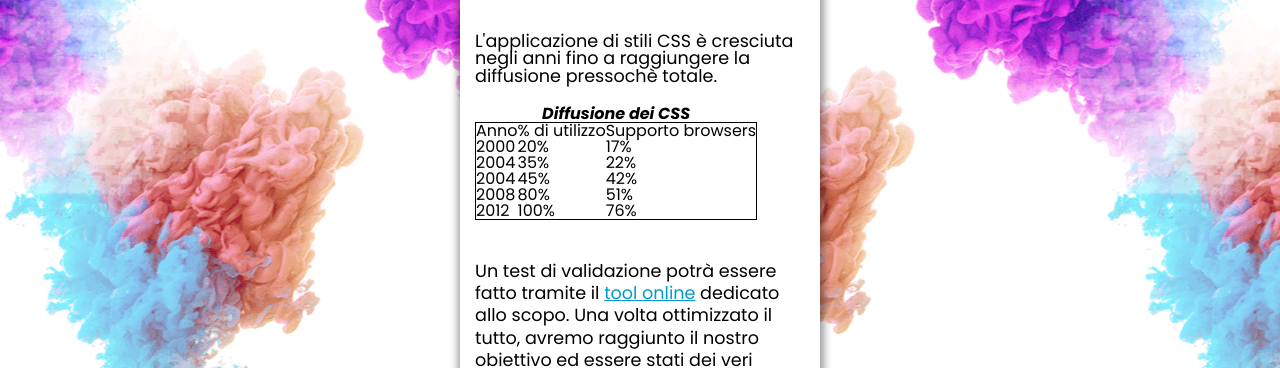
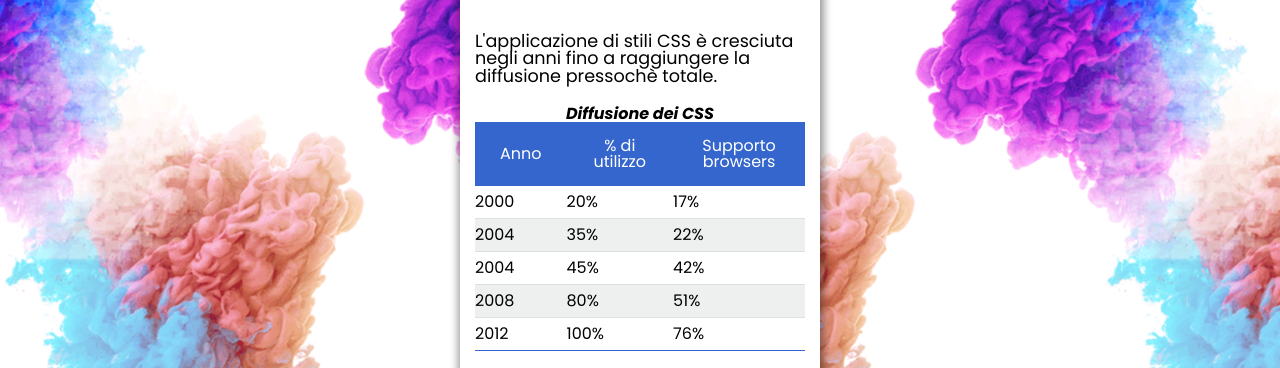
Before and after one commit to MarcoCipolletta/U1-W1-D4, a plain HTML site: page index.html in a window 1280 px wide. Shown: the part 1245-1613 px from the top of the page. Drawn offline with Linux system fonts and the light colour scheme.

Commit message:
Fixed table

```diff
--- a/assets/css/style.css
+++ b/assets/css/style.css
@@ -117,7 +117,22 @@ table caption {
     font-weight: 700;
 }
 table {
-    border: 1px solid black;
+    border-bottom: 1px solid #3466CD;
+    width: 100%;
+}
+table thead tr th {
+    padding: 1rem 25px;
+    background-color: #3466CD;
+    color: white;
+    vertical-align: middle;
+}
+table tbody tr:nth-child(2n) {
+    background-color: rgb(222 223 224 / 0.5);
+    border-top: 1px solid rgb(222 223 224 );
+    border-bottom: 1px solid rgb(222 223 224 );
+}
+table tbody tr td {
+    padding-block: 0.5rem;
 }
 
 /* UNDER TABLE */
--- a/index.html
+++ b/index.html
@@ -110,7 +110,7 @@
               raggiunto il nostro obiettivo ed essere stati dei veri developers come loro:
             </p>
             <iframe
-              src="https://www.youtube.com/embed/m4WSQHmTyUI?si=UcWZdq2W60yOkjJn"
+              src="https://www.youtube.com/embed/aBSZVeBRvDY?si=2q-Zti3HA6NG3nz-"
               title="YouTube video player"
               frameborder="0"
               allow="accelerometer; autoplay; clipboard-write; encrypted-media; gyroscope; picture-in-picture; web-share"
```
